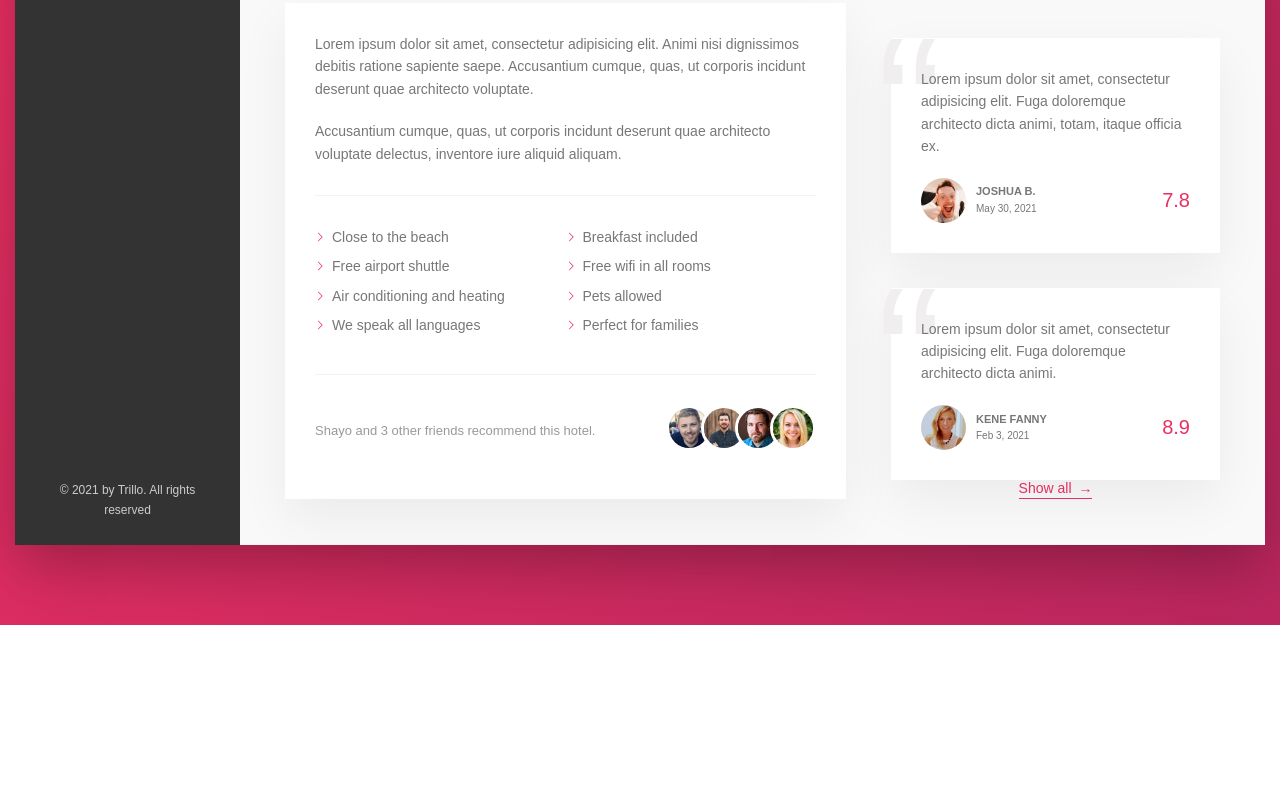
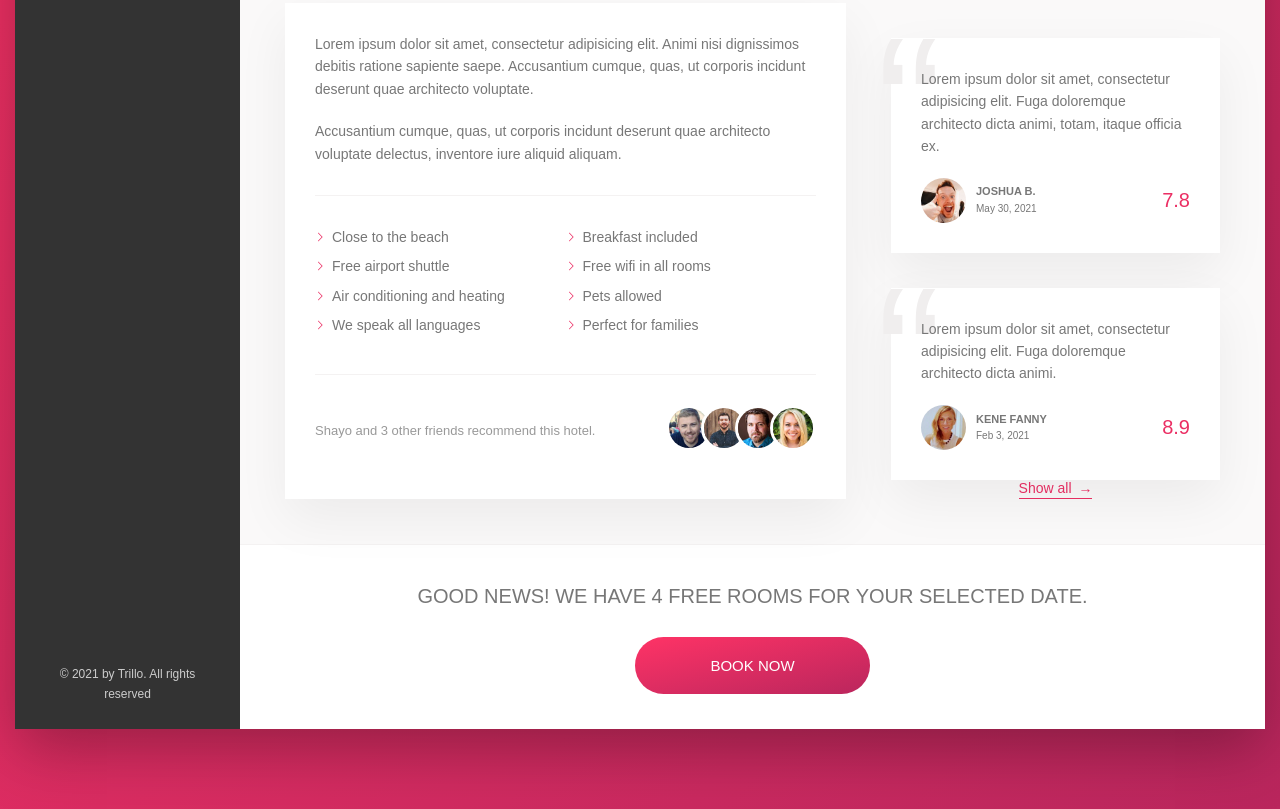
Before and after one commit to akindoju/trillo, a website: page index.html in a window 1280 px wide. Shown: the part 660-1469 px from the top of the page. Before the commit the page ends 1285 px from the top, so only its background shows below. Drawn offline with Linux system fonts and the light colour scheme.

Commit message:
Finished project for web view

```diff
--- a/index.html
+++ b/index.html
@@ -217,6 +217,15 @@
           </div>
         </div>
 
+        <div class="cta">
+            <div class="cta__book-now">
+                Good news! We have 4 free rooms for your selected date.
+            </div>
+            <button class="btn">
+               <span class="btn__visible">Book now</span>
+               <span class="btn__invisible">4 rooms available</span>
+            </button>
+        </div>
       </main>
     </div>
   </body>
--- a/sass/_components.scss
+++ b/sass/_components.scss
@@ -405,3 +405,70 @@
     z-index: 1;
   }
 }
+
+.cta {
+  padding: 3.5rem 0;
+  text-align: center;
+
+  &__book-now {
+    font-size: 2rem;
+    font-weight: 300;
+    text-transform: uppercase;
+    margin-bottom: 2.5rem;
+  }
+}
+
+.btn {
+  font-size: 1.5rem;
+  font-weight: 300;
+  text-transform: uppercase;
+  border-radius: 10rem;
+  border: none;
+  background-image: linear-gradient(
+    to right bottom,
+    var(--color-primary-light),
+    var(--color-primary-dark)
+  );
+  color: white;
+  position: relative;
+  overflow: hidden;
+  cursor: pointer;
+
+  & > * {
+    display: inline-block;
+    height: 100%;
+    width: 100%;
+    transition: all 0.2s;
+  }
+
+  &__visible {
+    padding: 2rem 7.5rem;
+  }
+
+  &__invisible {
+    position: absolute;
+    padding: 2rem 0;
+    left: 0;
+    top: -100%;
+  }
+
+  &:hover {
+    background-image: linear-gradient(
+      to left bottom,
+      var(--color-primary-light),
+      var(--color-primary-dark)
+    );
+  }
+
+  &:hover &__visible {
+    transform: translateY(100%);
+  }
+
+  &:hover &__invisible {
+    top: 0;
+  }
+
+  &:focus {
+    outline: none;
+  }
+}
```
Also changed, not shown: css/style.css.
